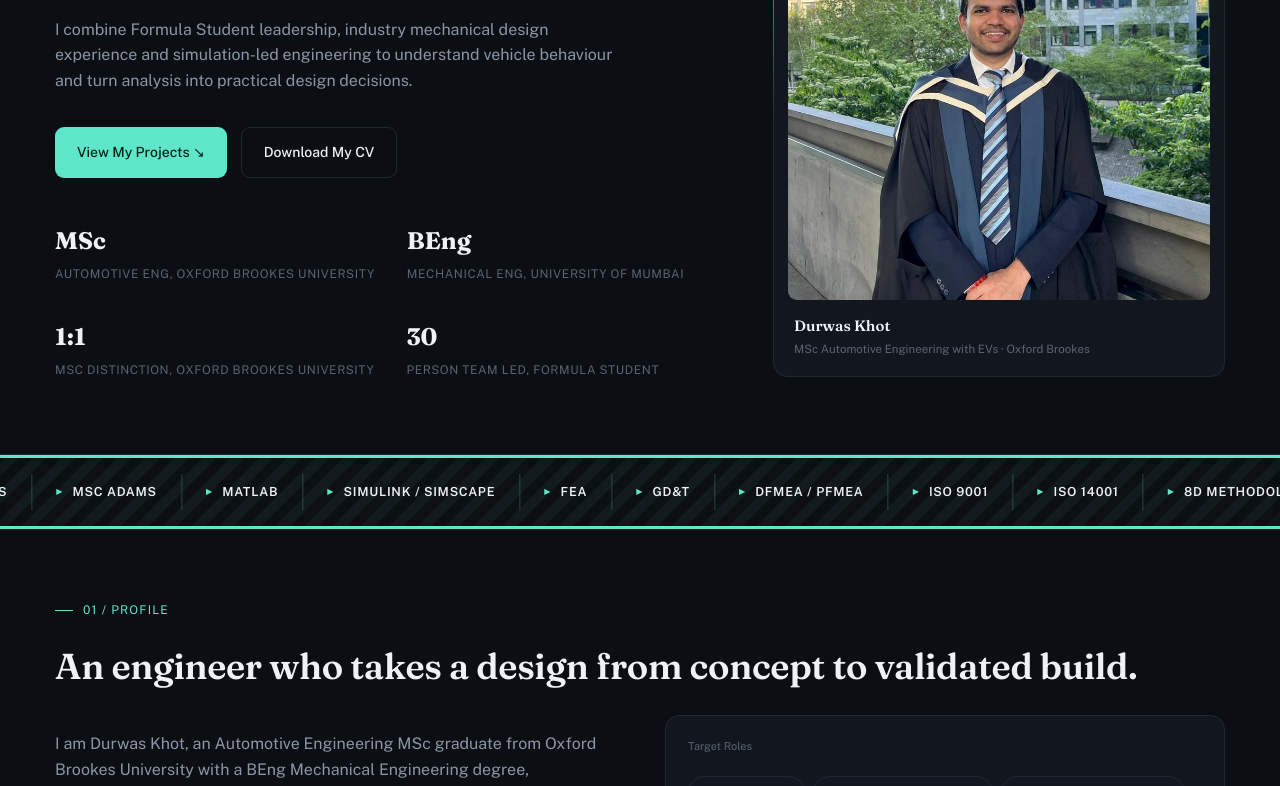
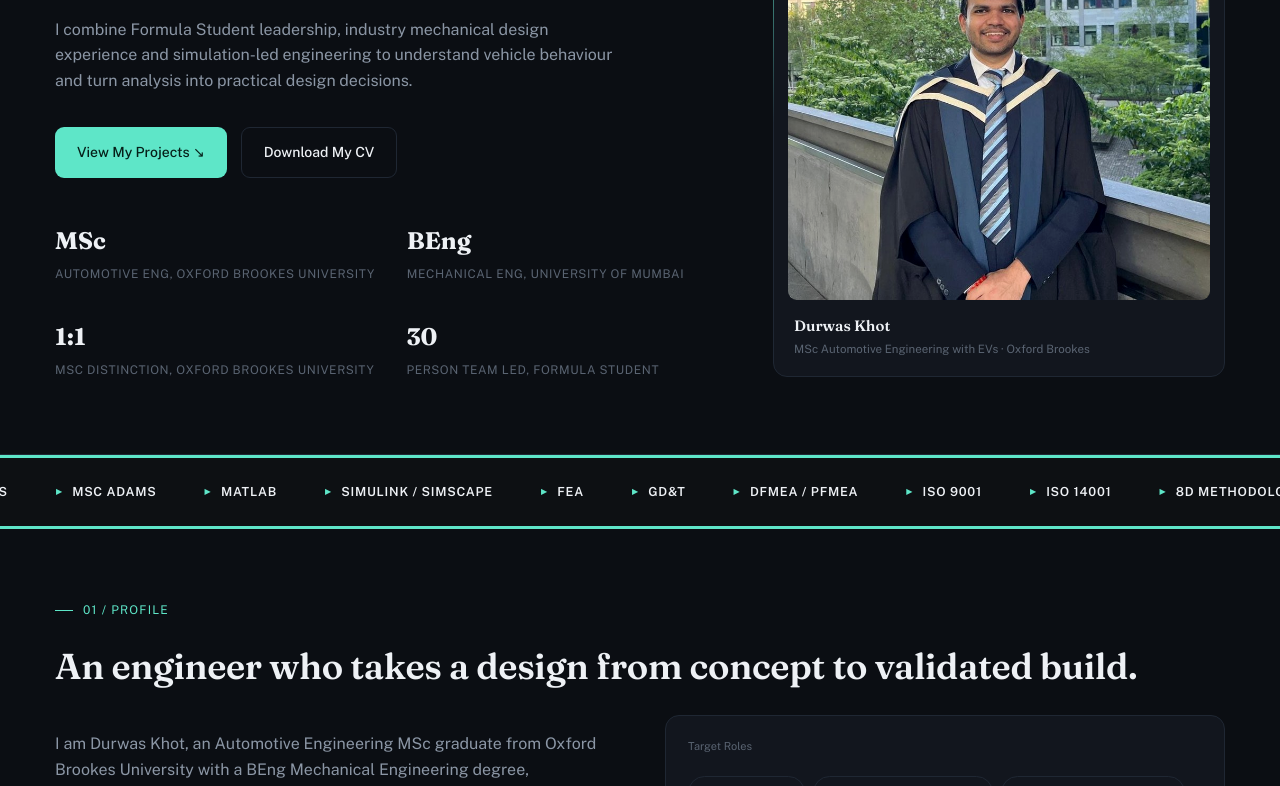
Before and after one commit to DurwasKhot/DurwasKhot.github.io, a plain HTML site: page index.html in a window 1280 px wide. Shown: the part 314-1100 px from the top of the page. Drawn offline with nearby package versions, Linux system fonts and the light colour scheme.

Commit message:
Update index.html

```diff
--- a/index.html
+++ b/index.html
@@ -128,21 +128,6 @@
     background:#0d1013;
     border-top:3px solid var(--accent);
     border-bottom:3px solid var(--accent);
-    box-shadow:inset 0 8px 14px -10px rgba(0,0,0,0.6), inset 0 -8px 14px -10px rgba(0,0,0,0.6);
-  }
-  .marquee::before{
-    content:'';position:absolute;inset:0;z-index:1;pointer-events:none;
-    background:repeating-linear-gradient(
-      -45deg,
-      rgba(94,230,200,0.05) 0px,
-      rgba(94,230,200,0.05) 10px,
-      transparent 10px,
-      transparent 20px
-    );
-  }
-  .marquee::after{
-    content:'';position:absolute;left:0;right:0;bottom:-3px;height:3px;z-index:2;
-    background:repeating-linear-gradient(90deg,var(--accent-2) 0 10px,var(--bg) 10px 20px);
   }
   .marquee-track{
     display:inline-flex;gap:0;animation:marquee-scroll 26s linear infinite;position:relative;z-index:2;
@@ -152,7 +137,6 @@
     font-family:var(--font-body);font-size:12.5px;font-weight:600;color:var(--text);
     text-transform:uppercase;letter-spacing:0.06em;
     padding:8px 24px;white-space:nowrap;display:inline-flex;align-items:center;gap:10px;
-    border-right:1px solid rgba(94,230,200,0.25);
   }
   .marquee-item::before{content:'▸';color:var(--accent);font-size:11px;}
   @keyframes marquee-scroll{
```
